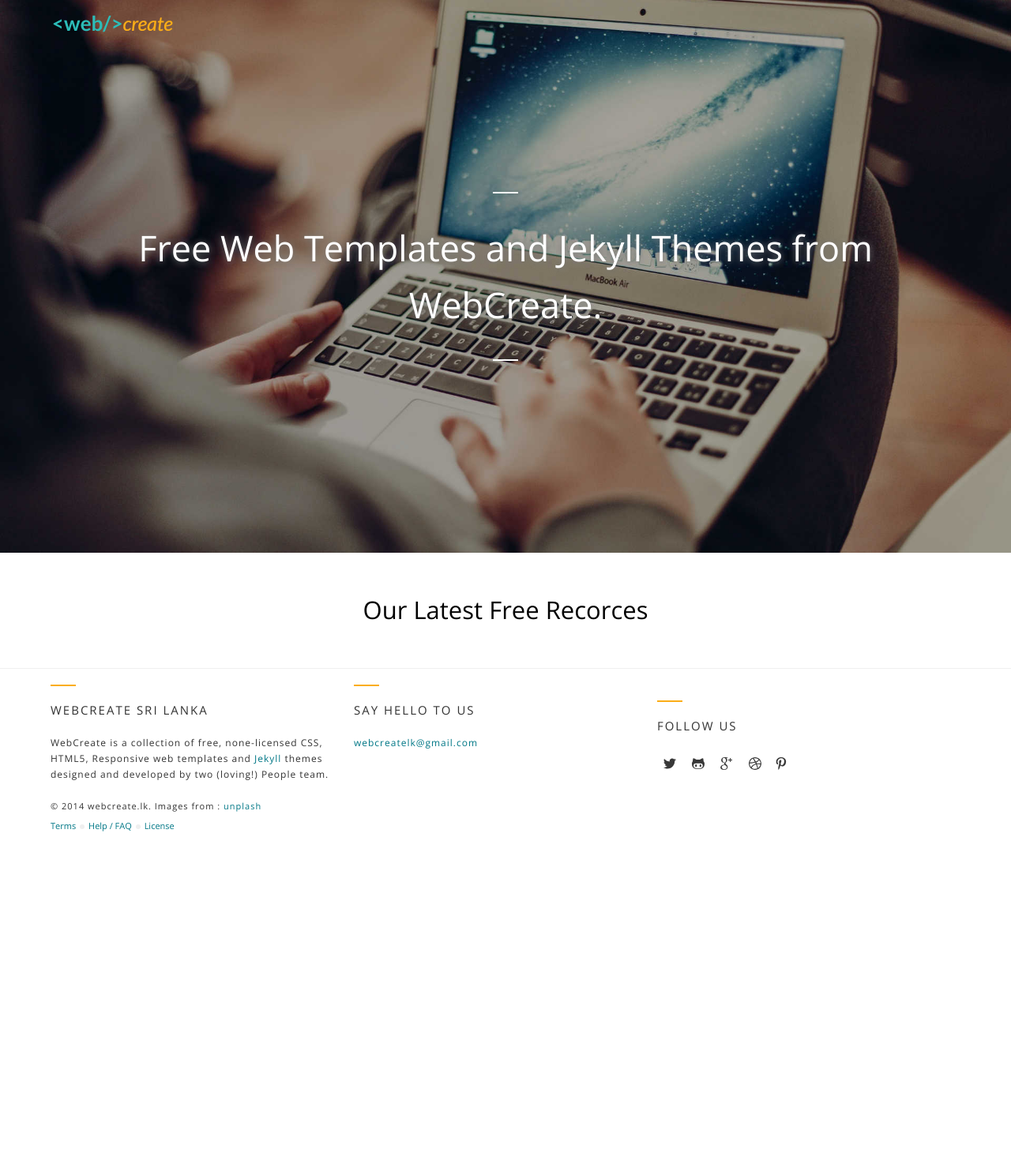
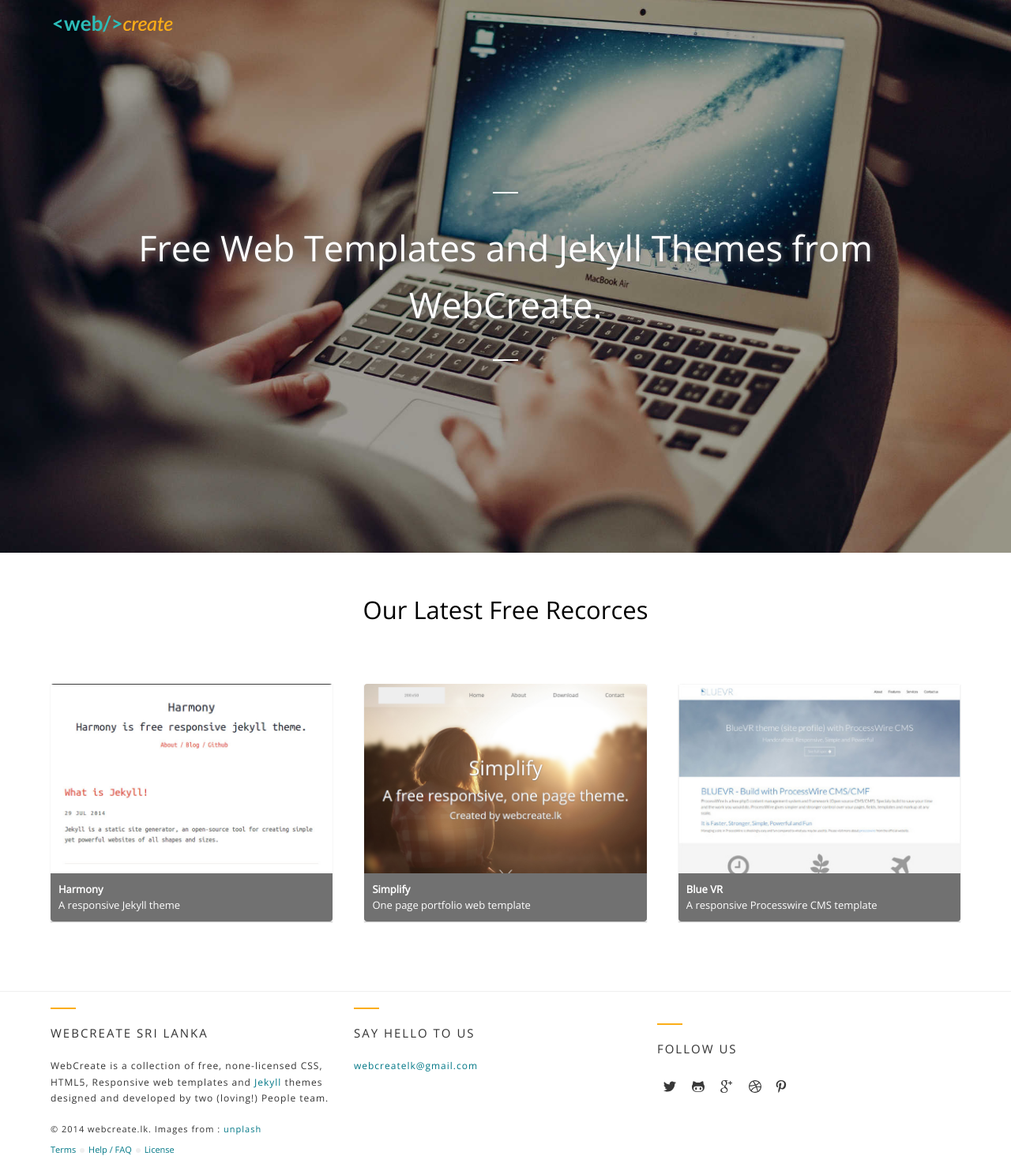
Before and after one commit to web-create/web-create.github.io, a Jekyll site: the page built from index.html, in a window 1280 px wide. Shown: the whole page at 79% size. Built offline with Jekyll 4.4.1, drawn with Linux system fonts in a browser that asks for light colours; nearby versions of some CDN libraries; before the commit the page ends 1073 px from its top, so only the background shows below that.

Commit message:
Thumbnail item feature on the home page

```diff
--- a/assets/css/main.scss
+++ b/assets/css/main.scss
@@ -427,11 +427,104 @@ div.hero-unit {
   }
 }
 
-/* -------------------------------
 
-Footer block
 
-------------------------------- */
+
+
+/**
+ *
+ * Post thumbnails
+ *
+ */
+.wc-gallery-container {
+  padding: 3em 0;
+  width: 90%;
+  max-width: $L; // breakpoints inside partials > _layout.scss
+  margin: 0 auto;
+  padding-top: 20px; // just for the demo
+
+  &::after { /* clearfix */
+      content: '';
+      display: table;
+      clear: both;
+  }
+
+  article {
+    margin-bottom: 1.5em;
+    box-shadow: 0 1px 1px rgba($color-black, .2);
+    img {
+      width: 100%;
+      display: block;
+      -webkit-border-radius: .25em .25em 0 0;
+      border-radius: .25em .25em 0 0;
+      @include transition(opacity, 0.2s);
+    }
+
+    footer {
+      background-color: $color-3;
+      color: $color-1;
+      padding: 10px;
+      -webkit-border-radius: 0 0 .25em .25em ;
+      border-radius: 0 0 .25em .25em;
+    }
+
+    a {
+      color: $color-white;
+      @include transition(all, 0.2s);
+      text-decoration: none;
+      &:hover, &:focus, &:active {
+        opacity: .8;
+        img {
+          opacity: .9;
+        }
+      }
+    }
+
+    footer h3 {
+      @include font-size(13px);
+      font-weight: 600;
+    }
+
+    footer p {
+      @include font-size(13px);
+    }
+  }
+
+  @include MQ(M) {
+    article {
+      @include column(.48); // see how this mixin works inside partials > _layout.scss
+      margin-bottom: 2em;
+      margin-right: 4%;
+
+      &:nth-child(2n) {
+        margin-right: 0;
+      }
+    }
+  }
+
+  @include MQ(L) {
+    article {
+      @include column(.31);
+      margin-bottom: 2.5em;
+      margin-right: 3.5%;
+
+      &:nth-child(2n) {
+        margin-right: 3.5%;
+      }
+
+      &:nth-child(3n) {
+        margin-right: 0;
+      }
+    }
+  }
+}
+
+
+/**
+ *
+ * Footer block
+ *
+ */
 .footer-section {
     background-color: $footer-bg;
     border-top: 1px solid $color-5;
--- a/index.html
+++ b/index.html
@@ -8,3 +8,34 @@ layout: default
 <div class="wc-container latest-recources">
 	<h2>Our Latest Free Recorces</h2>
 </div>
+<div class="wc-gallery-container">
+	<article>
+		<div class="content">
+			<a href="#0"><img src="{{ site.baseurl }}thumbnails/harmony-thumb.jpg"></a>
+		</div>
+		<footer>
+			<h3><a href="#0">Harmony</a></h3>
+			<p><a href="#0">A responsive Jekyll theme</a></p>
+		</footer>
+	</article>
+
+	<article>
+		<div class="content">
+			<a href="#0"><img src="{{ site.baseurl }}thumbnails/simplify-thumb.png"></a>
+		</div>
+		<footer>
+			<h3><a href="#0">Simplify</a></h3>
+			<p><a href="#0">One page portfolio web template</a></p>
+		</footer>
+	</article>
+
+	<article>
+		<div class="content">
+			<a href="#0"><img src="{{ site.baseurl }}thumbnails/blue-vr-thmb.jpg"></a>
+		</div>
+		<footer>
+			<h3><a href="#0">Blue VR</a></h3>
+			<p><a href="#0">A responsive Processwire CMS template</a></p>
+		</footer>
+	</article>
+</div>
```
